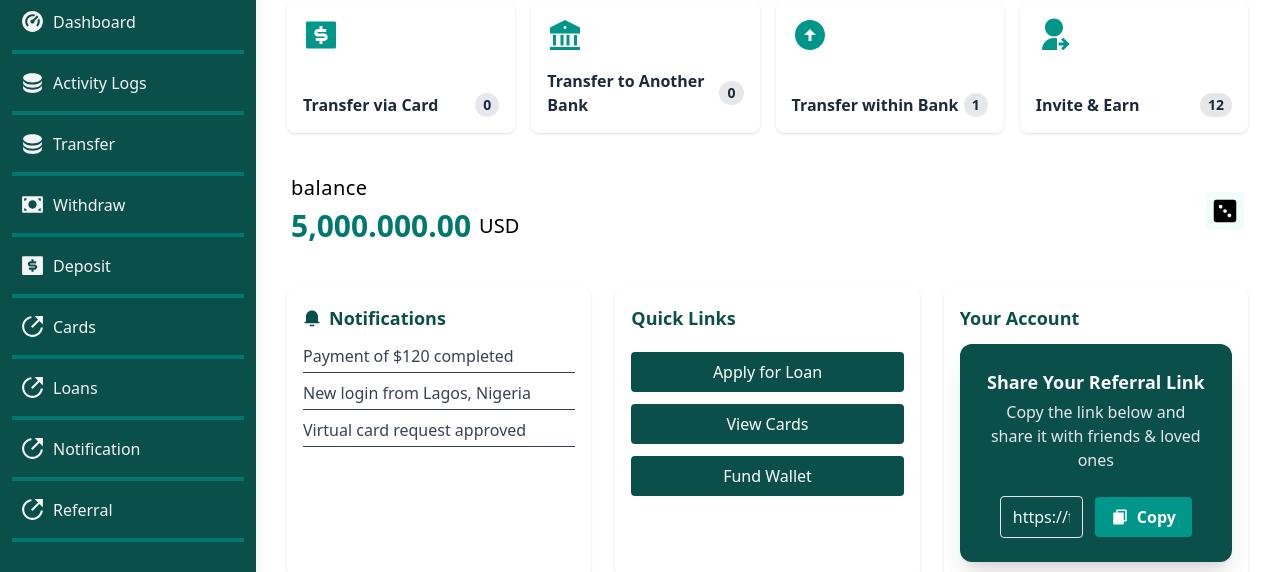
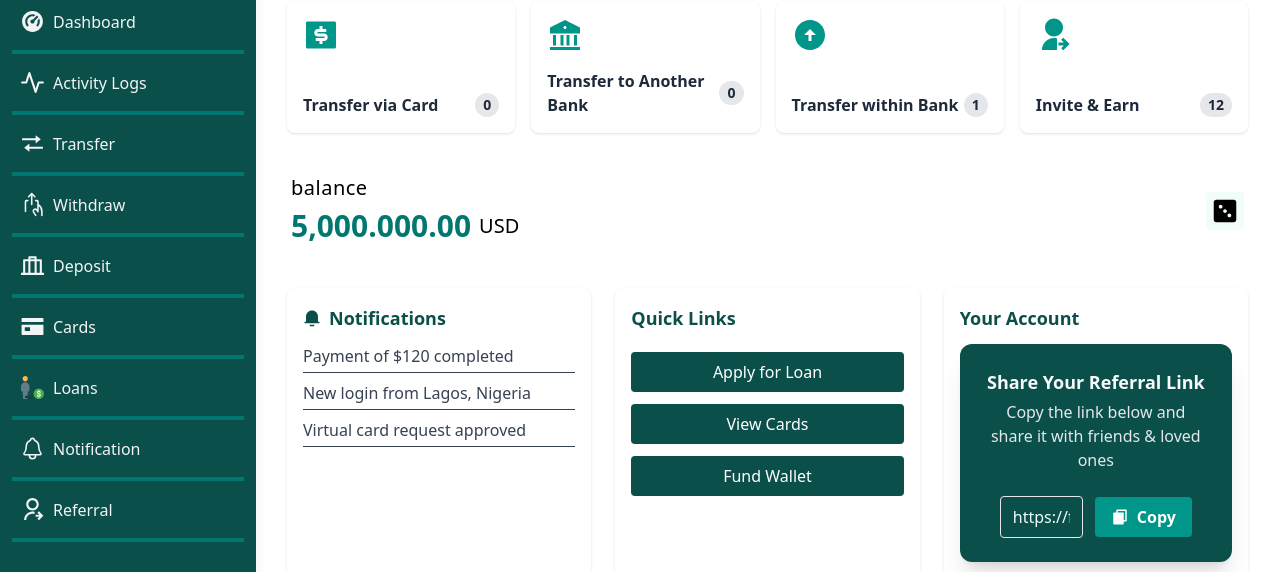
Before and after one commit to freelanceroffiziel/FVMBank, a React (Vite) app in the folder Frontend/: page /dashboard in a window 1280 px wide. Shown: the part 127-699 px from the top of the page. Built offline with nearby package versions, Linux system fonts and the light colour scheme; no server answers.

Commit message:
fvmbank19

```diff
--- a/Frontend/src/features/dashboard/dashboardComponent/headerComponent/DashboardHeader.jsx
+++ b/Frontend/src/features/dashboard/dashboardComponent/headerComponent/DashboardHeader.jsx
@@ -1,16 +1,19 @@
 import React, { useState, useRef, useEffect } from "react";
 import {
-  RiCashFill,
   RiCloseFill,
   RiDashboard2Fill,
-  RiDatabase2Fill,
-  RiLogoutBoxLine,
   RiMenuFill,
-  RiMoneyDollarBoxFill,
-  RiShareCircleFill,
   RiUser2Fill,
 } from "react-icons/ri";
 import LogoutModal from "../logoutComponent/LogoutModal";
+import { PiHandDeposit } from "react-icons/pi";
+import { BiTransfer } from "react-icons/bi";
+import { FiActivity } from "react-icons/fi";
+import { RiLuggageDepositLine } from "react-icons/ri";
+import { IoCardSharp } from "react-icons/io5";
+import { FcDebt } from "react-icons/fc";
+import { IoNotificationsOutline } from "react-icons/io5";
+import { RiUserSharedLine } from "react-icons/ri";
 
 const DashboardHeader = ({ setSelectedSection }) => {
   const [menu, setMenu] = useState(false);
@@ -120,7 +123,7 @@ const DashboardHeader = ({ setSelectedSection }) => {
                     }}
                     className="flex items-center gap-2 px-2 py-4"
                   >
-                    <RiDatabase2Fill className="text-[25px]" />
+                    <FiActivity className="text-[25px]" />
                     Activity Logs
                   </button>
                 </li>
@@ -133,7 +136,7 @@ const DashboardHeader = ({ setSelectedSection }) => {
                     }}
                     className="flex items-center gap-2 px-2 py-4"
                   >
-                    <RiDatabase2Fill className="text-[25px]" />
+                    <BiTransfer className="text-[25px]" />
                     Transfer
                   </button>
                 </li>
@@ -146,7 +149,7 @@ const DashboardHeader = ({ setSelectedSection }) => {
                     }}
                     className="flex items-center gap-2 px-2 py-4"
                   >
-                    <RiCashFill className="text-[25px]" />
+                    <PiHandDeposit className="text-[25px]" />
                     Withdraw
                   </button>
                 </li>
@@ -159,7 +162,7 @@ const DashboardHeader = ({ setSelectedSection }) => {
                     }}
                     className="flex items-center gap-2 px-2 py-4"
                   >
-                    <RiMoneyDollarBoxFill className="text-[25px]" />
+                    <RiLuggageDepositLine className="text-[25px]" />
                     Deposit
                   </button>
                 </li>
@@ -172,7 +175,7 @@ const DashboardHeader = ({ setSelectedSection }) => {
                     }}
                     className="flex items-center gap-2 px-2 py-4"
                   >
-                    <RiShareCircleFill className="text-[25px]" />
+                    <IoCardSharp className="text-[25px]" />
                     Cards
                   </button>
                 </li>
@@ -185,7 +188,7 @@ const DashboardHeader = ({ setSelectedSection }) => {
                     }}
                     className="flex items-center gap-2 px-2 py-4"
                   >
-                    <RiShareCircleFill className="text-[25px]" />
+                    <FcDebt className="text-[25px]" />
                     Loans
                   </button>
                 </li>
@@ -198,7 +201,7 @@ const DashboardHeader = ({ setSelectedSection }) => {
                     }}
                     className="flex items-center gap-2 px-2 py-4"
                   >
-                    <RiShareCircleFill className="text-[25px]" />
+                    <IoNotificationsOutline className="text-[25px]" />
                     Notification
                   </button>
                 </li>
@@ -211,7 +214,7 @@ const DashboardHeader = ({ setSelectedSection }) => {
                     }}
                     className="flex items-center gap-2 px-2 py-4"
                   >
-                    <RiShareCircleFill className="text-[25px]" />
+                    <RiUserSharedLine  className="text-[25px]" />
                     Referral
                   </button>
                 </li>
--- a/Frontend/src/features/dashboard/sideBarComponents/sideBarContent/SideBarContent.jsx
+++ b/Frontend/src/features/dashboard/sideBarComponents/sideBarContent/SideBarContent.jsx
@@ -1,13 +1,18 @@
 import React, { useRef, useState } from "react";
 import {
-  RiCashFill,
   RiDashboard2Fill,
-  RiDatabase2Fill,
-  RiMoneyDollarBoxFill,
-  RiShareCircleFill,
   RiArrowUpSLine,
   RiArrowDownSLine,
 } from "react-icons/ri";
+import { PiHandDeposit } from "react-icons/pi";
+import { BiTransfer } from "react-icons/bi";
+import { FiActivity } from "react-icons/fi";
+import { RiLuggageDepositLine } from "react-icons/ri";
+import { IoCardSharp } from "react-icons/io5";
+import { FcDebt } from "react-icons/fc";
+import { IoNotificationsOutline } from "react-icons/io5";
+import { RiUserSharedLine } from "react-icons/ri";
+
 
 const SideBarContent = ({ setSelectedSection }) => {
   const sidebarRef = useRef(null);
@@ -56,7 +61,7 @@ const SideBarContent = ({ setSelectedSection }) => {
                 onClick={() => setSelectedSection("activityLogs")}
                 className="flex flex-row items-center w-full gap-2 px-2 py-4 border-b-4 border-teal-700 cursor-pointer focus:border-teal-500 focus:text-teal-600 focus:bg-gray-100"
               >
-                <RiDatabase2Fill className="text-[25px]" />
+                <FiActivity className="text-[25px]" />
                 Activity Logs
               </button>
             </li>
@@ -66,7 +71,7 @@ const SideBarContent = ({ setSelectedSection }) => {
                 onClick={() => setSelectedSection("transfer")}
                 className="flex flex-row items-center w-full gap-2 px-2 py-4 border-b-4 border-teal-700 cursor-pointer focus:border-teal-500 focus:text-teal-600 focus:bg-gray-100"
               >
-                <RiDatabase2Fill className="text-[25px]" />
+                <BiTransfer className="text-[25px]" />
                 Transfer
               </button>
             </li>
@@ -76,7 +81,7 @@ const SideBarContent = ({ setSelectedSection }) => {
                 onClick={() => setSelectedSection("withdraw")}
                 className="flex flex-row items-center w-full gap-2 px-2 py-4 border-b-4 border-teal-700 cursor-pointer focus:border-teal-500 focus:text-teal-600 focus:bg-gray-100"
               >
-                <RiCashFill className="text-[25px]" />
+                <PiHandDeposit className="text-[25px]" />
                 Withdraw
               </button>
             </li>
@@ -86,7 +91,7 @@ const SideBarContent = ({ setSelectedSection }) => {
                 onClick={() => setSelectedSection("deposit")}
                 className="flex flex-row items-center w-full gap-2 px-2 py-4 border-b-4 border-teal-700 cursor-pointer focus:border-teal-500 focus:text-teal-600 focus:bg-gray-100"
               >
-                <RiMoneyDollarBoxFill className="text-[25px]" />
+                <RiLuggageDepositLine className="text-[25px]" />
                 Deposit
               </button>
             </li>
@@ -96,7 +101,7 @@ const SideBarContent = ({ setSelectedSection }) => {
                 onClick={() => setSelectedSection("cards")}
                 className="flex flex-row items-center w-full gap-2 px-2 py-4 border-b-4 border-teal-700 cursor-pointer focus:border-teal-500 focus:text-teal-600 focus:bg-gray-100"
               >
-                <RiShareCircleFill className="text-[25px]" />
+                <IoCardSharp className="text-[25px]" />
                 Cards
               </button>
             </li>
@@ -106,7 +111,7 @@ const SideBarContent = ({ setSelectedSection }) => {
                 onClick={() => setSelectedSection("loans")}
                 className="flex flex-row items-center w-full gap-2 px-2 py-4 border-b-4 border-teal-700 cursor-pointer focus:border-teal-500 focus:text-teal-600 focus:bg-gray-100"
               >
-                <RiShareCircleFill className="text-[25px]" />
+                <FcDebt className="text-[25px]" />
                 Loans
               </button>
             </li>
@@ -116,7 +121,7 @@ const SideBarContent = ({ setSelectedSection }) => {
                 onClick={() => setSelectedSection("notification")}
                 className="flex flex-row items-center w-full gap-2 px-2 py-4 border-b-4 border-teal-700 cursor-pointer focus:border-teal-500 focus:text-teal-600 focus:bg-gray-100"
               >
-                <RiShareCircleFill className="text-[25px]" />
+                <IoNotificationsOutline className="text-[25px]" />
                 Notification
               </button>
             </li>
@@ -126,7 +131,7 @@ const SideBarContent = ({ setSelectedSection }) => {
                 onClick={() => setSelectedSection("referral")}
                 className="flex flex-row items-center w-full gap-2 px-2 py-4 border-b-4 border-teal-700 cursor-pointer focus:border-teal-500 focus:text-teal-600 focus:bg-gray-100"
               >
-                <RiShareCircleFill className="text-[25px]" />
+                <RiUserSharedLine  className="text-[25px]" />
                 Referral
               </button>
             </li>
```
